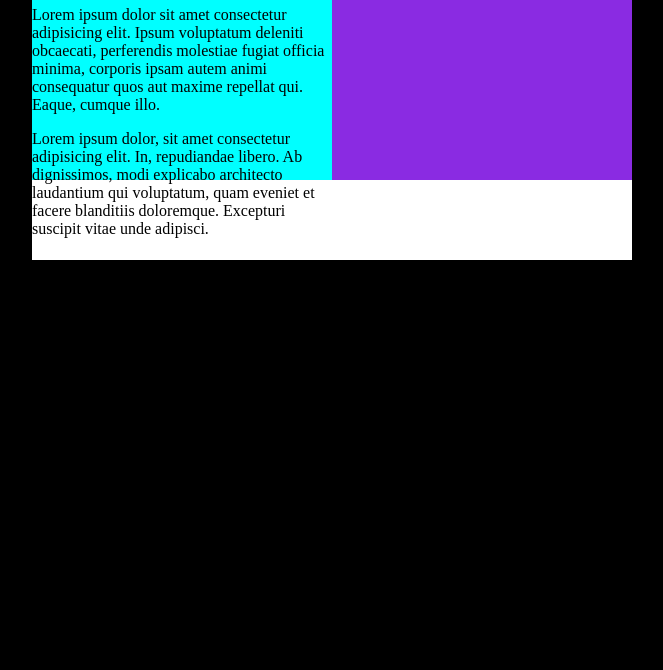
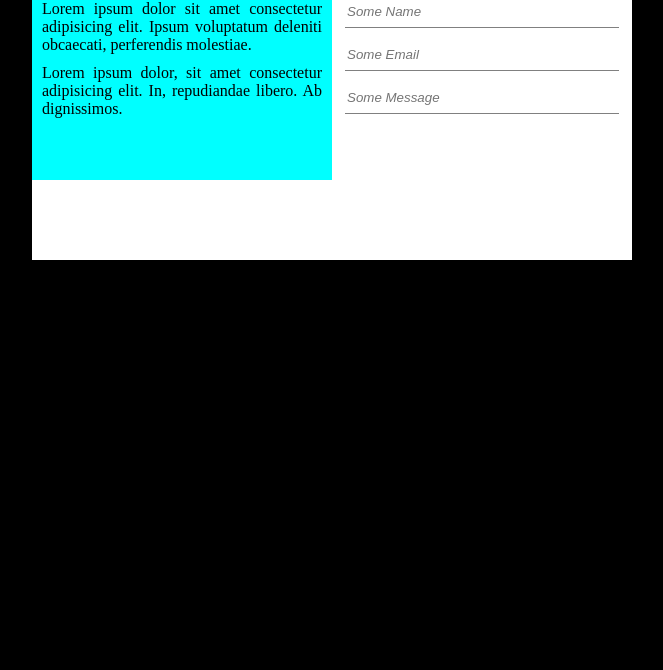
Before and after one commit to ljavierrodriguez/digital-postcard-git, a plain HTML site: page index.html in a window 1280 px wide. Shown: the part 130-800 px from the top of the page, without its empty margins (308-971 px from the left). Drawn offline with Linux system fonts and the light colour scheme.

Commit message:
Form Postacard Columna Derecha

```diff
--- a/css/style.css
+++ b/css/style.css
@@ -50,9 +50,23 @@ body {
     background-color: aqua;
 }
 
+.postcard .postcard-body .postcard-column-left p {
+    text-align: justify;
+    margin: 10px 10px;
+}
+
 .postcard .postcard-body .postcard-column-right {
     width: 50%;
     height: 190px;
     float: right;
-    background-color: blueviolet;
+    text-align: center;
 }
+
+.postcard .postcard-body .postcard-column-right [type=text]{
+    border: 0;
+    margin: 5px;
+    height: 30px;
+    width: 90%;
+    font-style: italic;
+    border-bottom: 1px solid gray;
+}
--- a/index.html
+++ b/index.html
@@ -18,12 +18,14 @@
         </div>
         <div class="postcard-body">
             <div class="postcard-column-left">
-            <p>Lorem ipsum dolor sit amet consectetur adipisicing elit. Ipsum voluptatum deleniti obcaecati, perferendis molestiae fugiat officia minima, corporis ipsam autem animi consequatur quos aut maxime repellat qui. Eaque, cumque illo.</p>
-            <p>Lorem ipsum dolor, sit amet consectetur adipisicing elit. In, repudiandae libero. Ab dignissimos, modi explicabo architecto laudantium qui voluptatum, quam eveniet et facere blanditiis doloremque. Excepturi suscipit vitae unde adipisci.</p>
+            <p>Lorem ipsum dolor sit amet consectetur adipisicing elit. Ipsum voluptatum deleniti obcaecati, perferendis molestiae.</p>
+            <p>Lorem ipsum dolor, sit amet consectetur adipisicing elit. In, repudiandae libero. Ab dignissimos.</p>
 
             </div>
             <div class="postcard-column-right">
-
+                <input type="text" placeholder="Some Name">
+                <input type="text" placeholder="Some Email">
+                <input type="text" placeholder="Some Message">
             </div>
         </div>
     </div>
```
